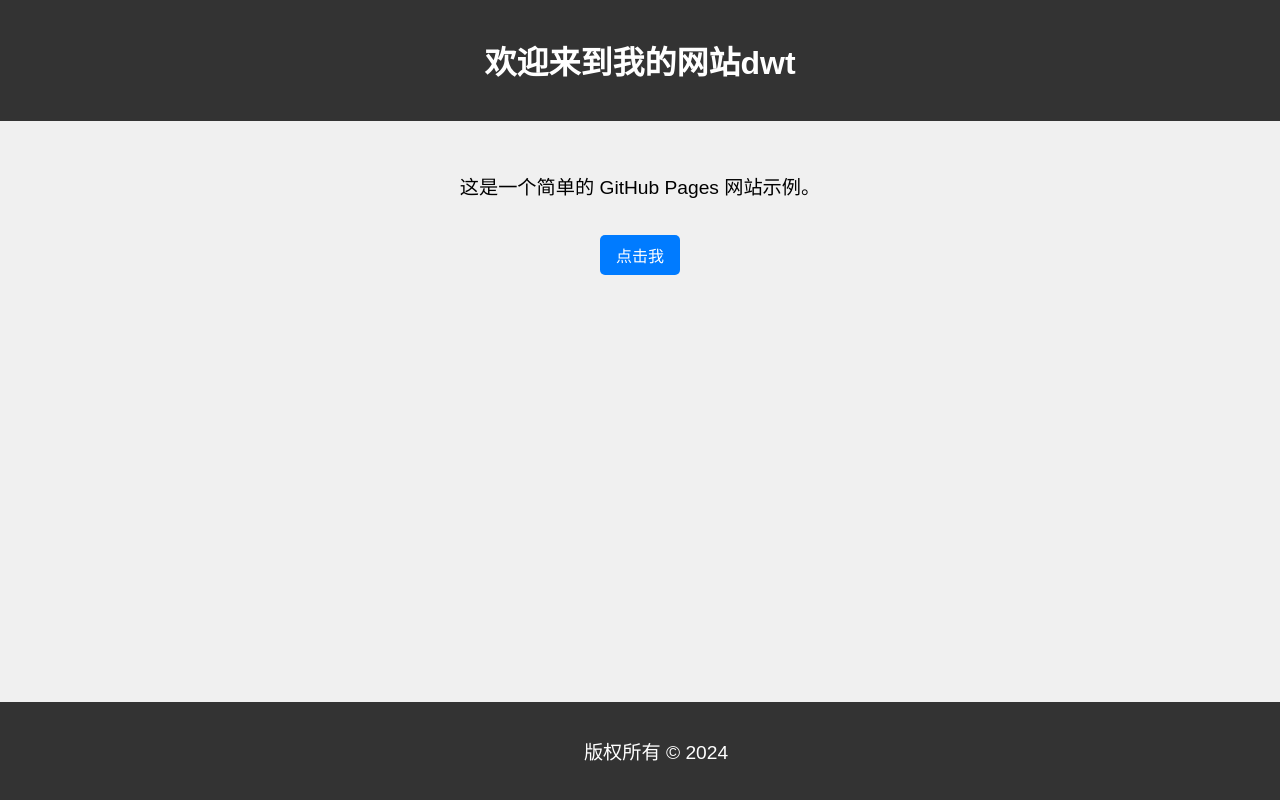
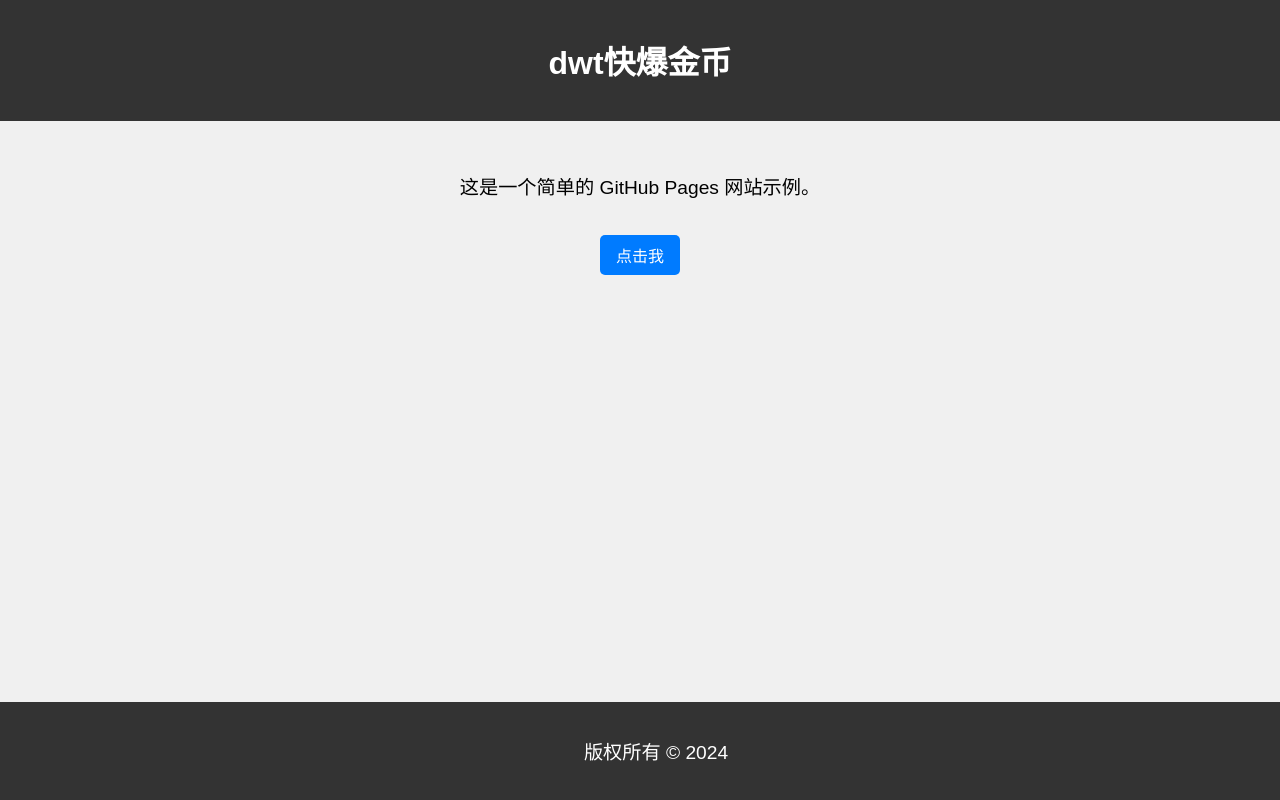
Before and after one commit to AlbertHuangT/my_website, a plain HTML site: page index.html in a window 1280 px wide. Drawn offline with Linux system fonts and the light colour scheme.

Commit message:
Update index.html

```diff
--- a/index.html
+++ b/index.html
@@ -8,7 +8,7 @@
 </head>
 <body>
     <header>
-        <h1>欢迎来到我的网站dwt</h1>
+        <h1>dwt快爆金币</h1>
     </header>
     <main>
         <p>这是一个简单的 GitHub Pages 网站示例。</p>
```
